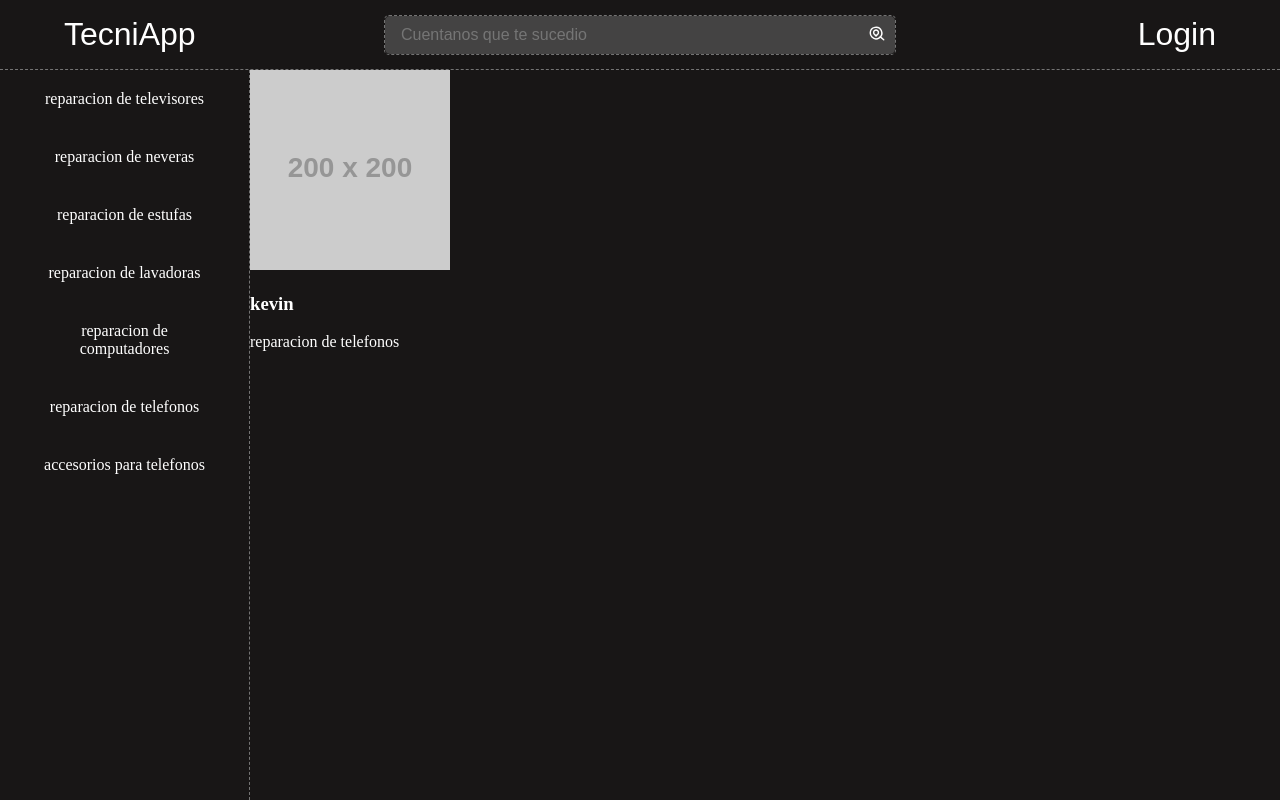
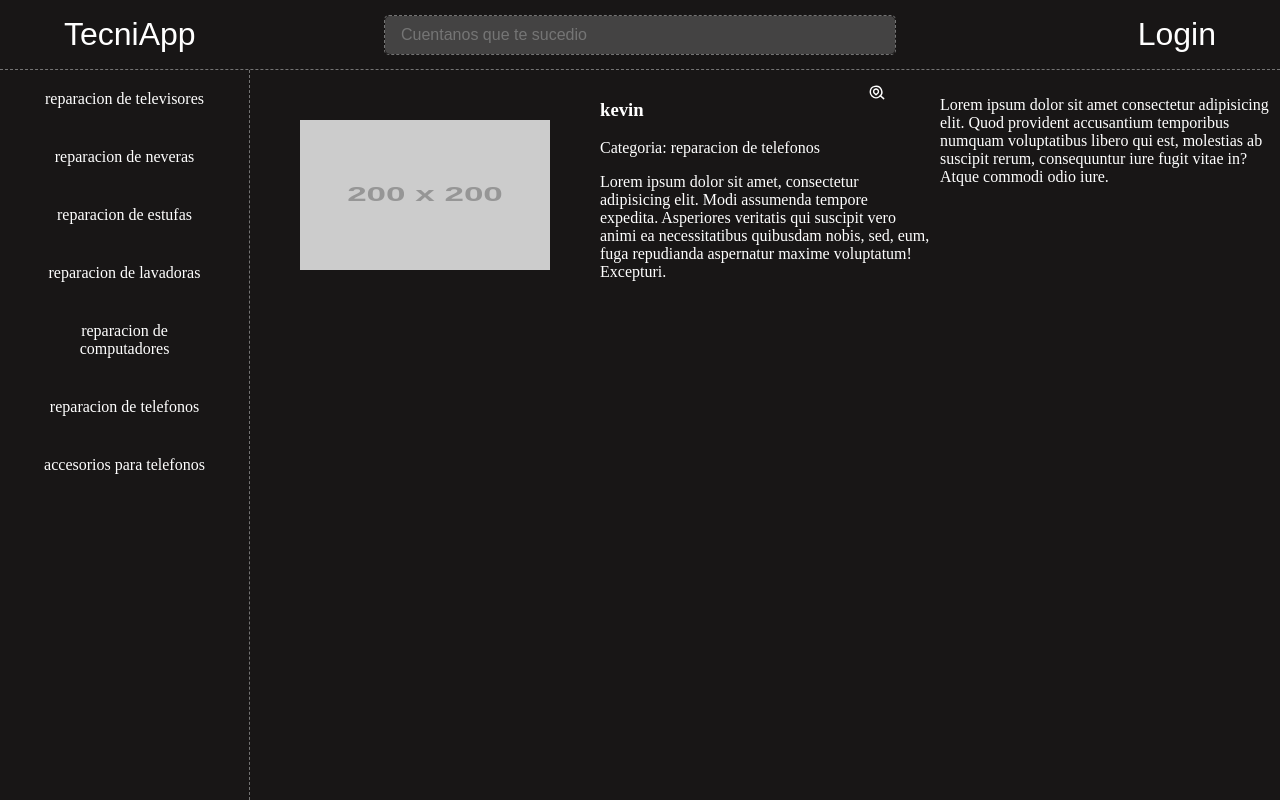
Before and after one commit to kevinsr09/tecniapp-vue, a Vue app: page / in a window 1280 px wide. Built offline with nearby package versions, Linux system fonts and the light colour scheme; a web font is replaced by a local one.

Commit message:
trabajando en categorias

```diff
--- a/index.html
+++ b/index.html
@@ -4,7 +4,7 @@
     <meta charset="UTF-8" />
     <link rel="icon" type="image/svg+xml" href="/vite.svg" />
     <meta name="viewport" content="width=device-width, initial-scale=1.0" />
-    <title>Vite + Vue</title>
+    <title>TecniApp</title>
   </head>
   <body>
     <div id="app"></div>
--- a/src/App.vue
+++ b/src/App.vue
@@ -1,14 +1,22 @@
 <script>
 import MainHeader from './components/MainHeader.vue'
 import MainAside from './components/MainAside.vue'
-import CardItem from './components/CardItem.vue'
+import ListItem from './components/ListItem.vue'
 
 export default{
   name:"App",
   components:{
     MainHeader,
     MainAside,
-    CardItem,
+    ListItem,
+  },
+  data(){
+    return{
+
+    }
+  },
+  computed:{
+
   }
 }
 </script>
@@ -17,8 +25,15 @@ export default{
   <MainHeader />
   <main class="main">
 
-    <MainAside />
-    <CardItem />
+
+      <MainAside />
+
+
+      <section class="content">
+
+        <ListItem></ListItem>
+
+      </section>
 
   </main>
 
@@ -69,12 +84,21 @@ ul{
   margin:0;
 }
 
+.content{
+  width: calc(100% - clamp(200px, 22vw,250px));
+  height: calc(100vh - 70px);
+  overflow-y: scroll;
+}
 
+
+.mainaside{
+  width: 300px;
+}
 
 
 .main{
 
   display: flex;
-
+  flex-wrap: wrap;
 }
 </style>
--- a/src/components/CardItem.vue
+++ b/src/components/CardItem.vue
@@ -1,27 +1,30 @@
 <script >
-
-import { data } from '../data/data.js'
 
 export default {
   name: 'CardItem',
-  data(){
 
-    return{
+  props:{
 
+    id: {
+      type: Number,
+      required: true,
+    },
 
+    name: {
+      type: String,
+      required: true,
+    },
+
+    category: {
+      type: String,
+      required: true,
+    },
+
+    img: {
+      type: String,
+      required: true,
     }
   },
-  computed:{
-    tecnicos(){
-      return data()
-
-    }
-  },
-  methods:{
-    imprimir(){
-      console.log(this.tecnicos[0].img)
-    }
-  }
 }
 
 </script>
@@ -29,10 +32,36 @@ export default {
 
 <template>
 
-  <article>
-    <img :src="tecnicos[0].img" @click="imprimir" alt="">
-    <h3> {{ tecnicos[0].name }} </h3>
-    <p>{{ tecnicos[0].category }}</p>
+  <article >
+
+    <picture class="item">
+
+      <img :src="img" alt="Imagen del negocio">
+
+    </picture>
+
+    <div class="item info">
+      <h3> {{ name }} </h3>
+      <p><span>Categoria:</span> {{ category }}</p>
+      <p>Lorem ipsum dolor sit amet, consectetur adipisicing elit.
+        Modi assumenda tempore expedita. Asperiores veritatis qui suscipit
+        vero animi ea necessitatibus quibusdam nobis, sed, eum, fuga repudianda
+        aspernatur maxime voluptatum! Excepturi.</p>
+
+    </div>
+
+    <div class="item contact">
+
+      <p>
+
+        Lorem ipsum dolor sit amet consectetur adipisicing elit.
+        Quod provident accusantium temporibus numquam voluptatibus libero qui
+        est, molestias ab suscipit rerum, consequuntur iure fugit
+        vitae in? Atque commodi odio iure.
+
+      </p>
+    </div>
+
   </article>
 
 </template>
@@ -40,13 +69,53 @@ export default {
 
 <style>
 
+article{
+  width: 100%;
+  display: flex;
+  flex-wrap: nowrap;
+  height: 250px;
+  padding: 10px;
+  gap: 10px;
+}
+
+
 h3{
 
   color:white;
+}
+
+img{
+  width: 250px;
+  height: 150px;
+  display: block;
 }
 
 p{
   color:white;
 }
 
+picture{
+  width: 100%;
+  height: 100%;
+  display: grid;
+  place-content: center;
+
+}
+
+
+.info{
+  color: white;
+}
+
+
+.item{
+  width: 100%;
+
+}
+
+.contact{
+
+
+}
+
 </style>
--- /dev/null
+++ b/src/components/ListItem.vue
@@ -0,0 +1,40 @@
+
+<script>
+
+import { data } from '../data/data.js'
+import CardItem from './CardItem.vue'
+
+export default{
+
+  name:'ListItem',
+
+  components:{
+
+    CardItem,
+  },
+
+  computed:{
+    tecnicos(){
+      return data()
+
+    }
+  },
+
+
+}
+
+</script>
+
+
+<template>
+
+  <CardItem :name="tecnicos[0].name" :category="tecnicos[0].category" :id="tecnicos[0].id" :img="tecnicos[0].img"/>
+
+
+</template>
+
+
+
+<style>
+
+</style>
--- a/src/components/MainAside.vue
+++ b/src/components/MainAside.vue
@@ -28,6 +28,9 @@ export default {
 <style>
 
 aside{
+
+
+
   width: clamp(200px, 22vw,250px);
   border-right: 1px dashed #747474;
   height: calc(100vh - 70px);
--- a/src/components/MainHeader.vue
+++ b/src/components/MainHeader.vue
@@ -1,6 +1,5 @@
 <script>
 
-//export const categoriesSearch = searchCategories
 
 export default{
   name:"MainHeader",
```
